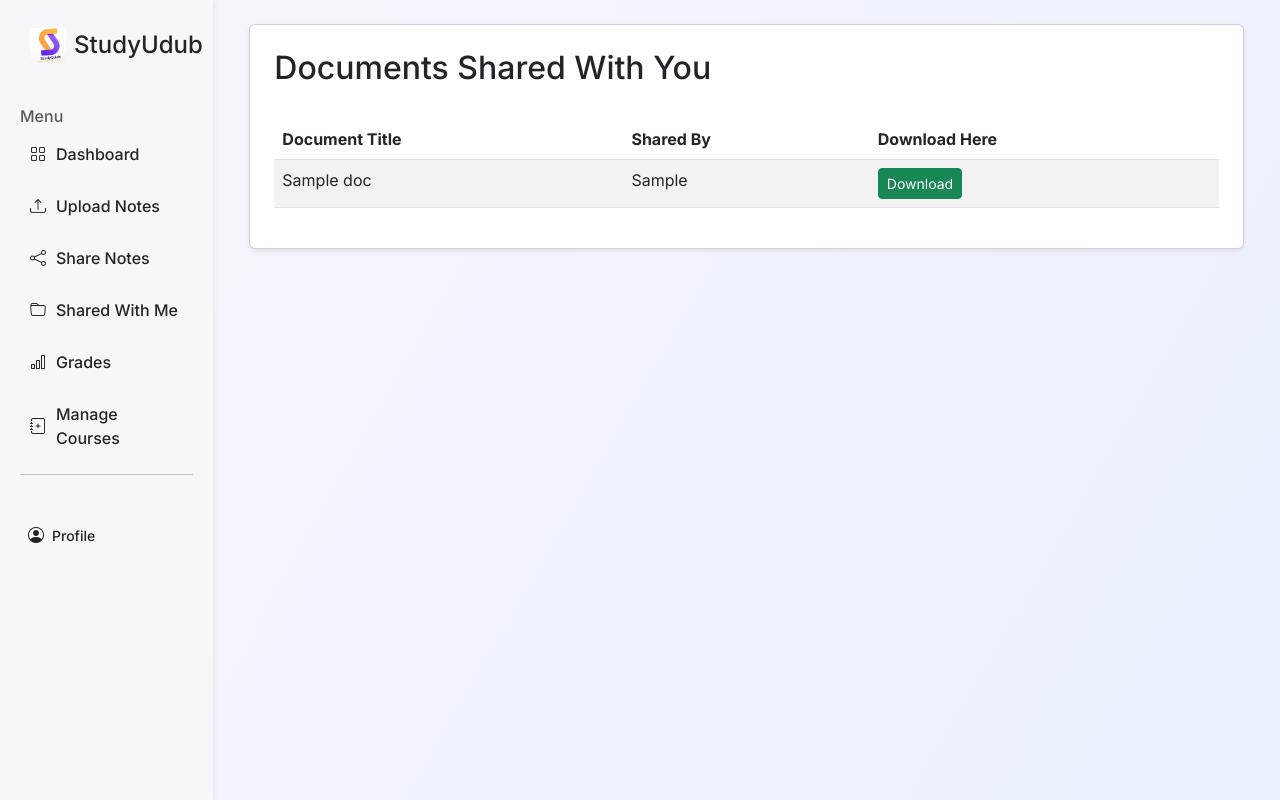
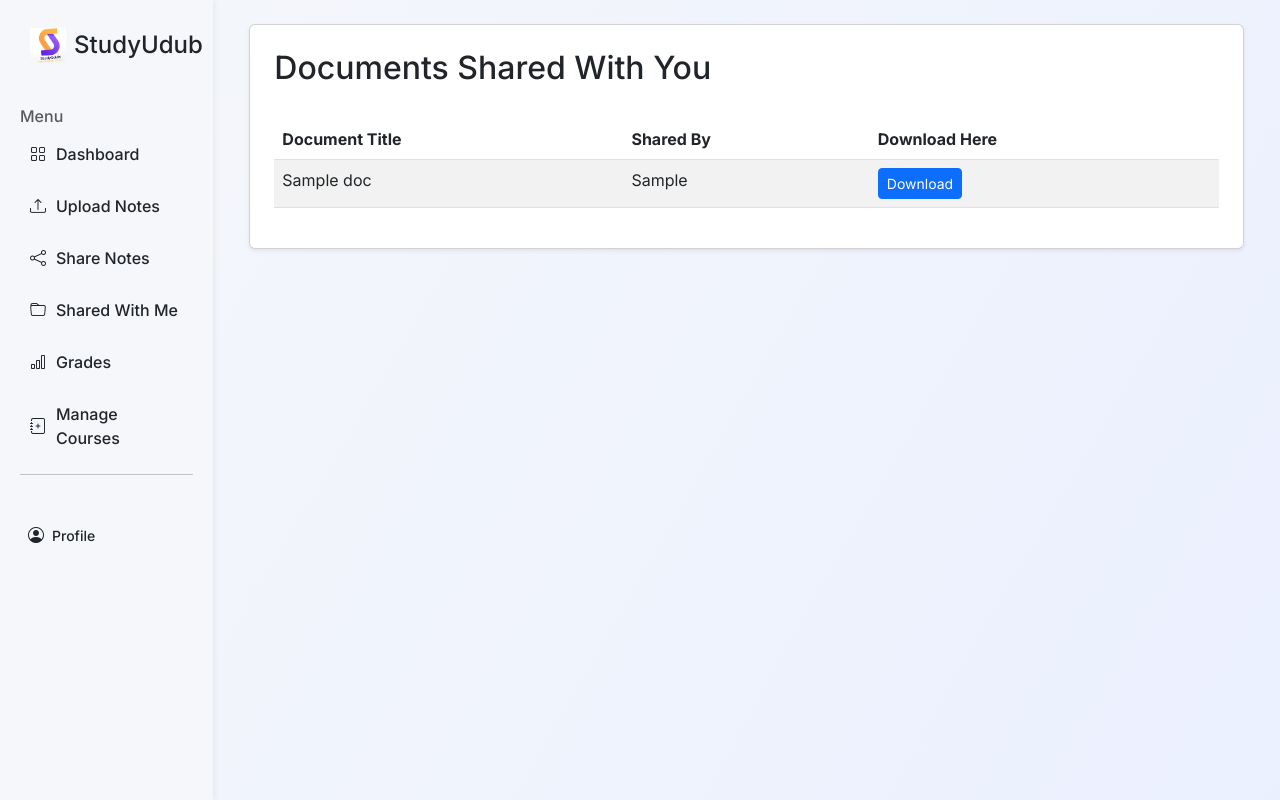
Before and after one commit to madtrack133/StudyUdub, a Flask app: template templates/shared_with_me.html in a window 1280 px wide. Shown: the part 16-816 px from the top of the page. Run offline with Flask 3, Linux system fonts and the light colour scheme; the template is opened without the code that fills it: most values are stand-ins (such as "Sample title", 1, 10 or a date in 2020).

Commit message:
Fixed shared_with_me button class and added selenium to requirements

```diff
--- a/requirements.txt
+++ b/requirements.txt
@@ -13,3 +13,4 @@ WTForms==3.2.1
 python-dotenv==1.1.0
 pillow==10.3.0
 pytest==8.3.5
+selenium==4.11.2
--- a/templates/shared_with_me.html
+++ b/templates/shared_with_me.html
@@ -21,7 +21,7 @@
               <td>{{ doc.shared_by }}</td>
               <td>
                 <a href="{{ url_for('download', note_id=doc.id) }}"
-                   class="btn btn-success btn-sm">
+                   class="btn btn-sm btn-primary">
                   Download
                 </a>
               </td>
```
